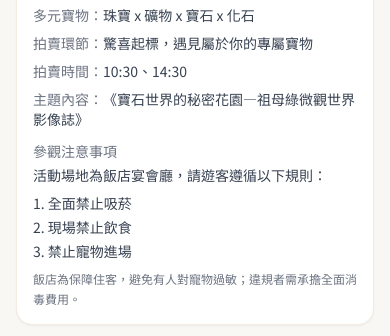
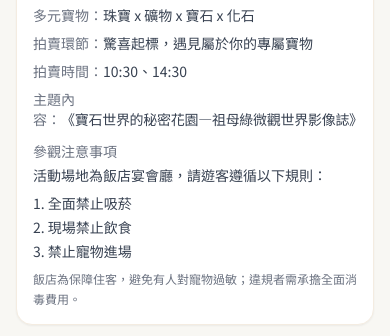
Before and after one commit to JUN-LIN-coder/dadun-treasure-expo, a plain HTML site: page index.html in a window 390 px wide. Shown: the part 10636-10972 px from the top of the page. Drawn offline with nearby package versions, Linux system fonts and the light colour scheme.

Commit message:
調整版面

```diff
--- a/index.html
+++ b/index.html
@@ -68,6 +68,17 @@
   }
   .section-anchor {
     scroll-margin-top: 6rem;
+  }
+  @media (max-width: 767px) {
+    .theme-topic-label,
+    .theme-topic-title {
+      display: block;
+    }
+    .theme-topic-title {
+      white-space: nowrap;
+      font-size: clamp(.75rem, 3.8vw, .875rem);
+      letter-spacing: -.02em;
+    }
   }
   .booth-card {
     cursor: pointer;
@@ -205,7 +216,7 @@
                         <div><dt class="inline font-medium text-gray-500">多元寶物：</dt><dd class="inline">珠寶 x 礦物 x 寶石 x 化石</dd></div>
                         <div><dt class="inline font-medium text-gray-500">拍賣環節：</dt><dd class="inline">驚喜起標，遇見屬於你的專屬寶物</dd></div>
                         <div><dt class="inline font-medium text-gray-500">拍賣時間：</dt><dd class="inline">10:30、14:30</dd></div>
-                        <div><dt class="inline font-medium text-gray-500">主題內容：</dt><dd class="inline">《寶石世界的秘密花園—祖母綠微觀世界影像誌》</dd></div>
+                        <div><dt class="theme-topic-label inline font-medium text-gray-500">主題內容：</dt><dd class="theme-topic-title inline">《寶石世界的秘密花園—祖母綠微觀世界影像誌》</dd></div>
                     </dl>
                     <div class="mt-3 text-sm text-gray-700">
                         <h3 class="font-medium text-gray-500 mb-1">參觀注意事項</h3>
```
